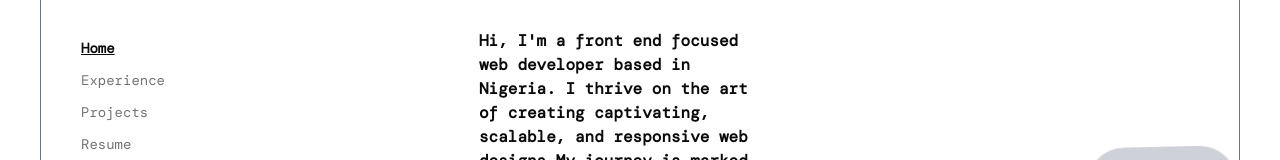
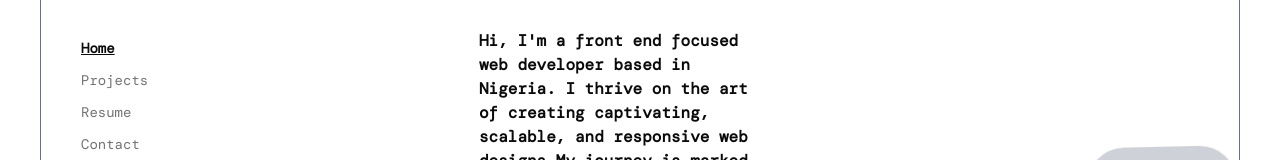
Before and after one commit to igbanibo-Dengi/portfolio-v3, a Next.js app: page / in a window 1280 px wide. Shown: the part 155-315 px from the top of the page. Built offline with nearby package versions, Linux system fonts and the light colour scheme.

Commit message:
removed experience

```diff
--- a/app/page.tsx
+++ b/app/page.tsx
@@ -27,7 +27,7 @@ export default function Home() {
 
               <TabsList>
                 <TabsTrigger value="home">Home</TabsTrigger>
-                <TabsTrigger value="experience">Experience</TabsTrigger>
+                {/* <TabsTrigger value="experience">Experience</TabsTrigger> */}
                 <TabsTrigger value="projects">Projects</TabsTrigger>
                 <TabsTrigger value="resume">Resume</TabsTrigger>
                 <TabsTrigger value="contact-large" className="hidden xl:block">
@@ -159,9 +159,9 @@ export default function Home() {
             <TabsContent value="contact-large">
               <ContactForm />
             </TabsContent>
-            <TabsContent value="experience">
+            {/* <TabsContent value="experience">
               <Experience />
-            </TabsContent>
+            </TabsContent> */}
           </div>
         </Tabs>
 
```
